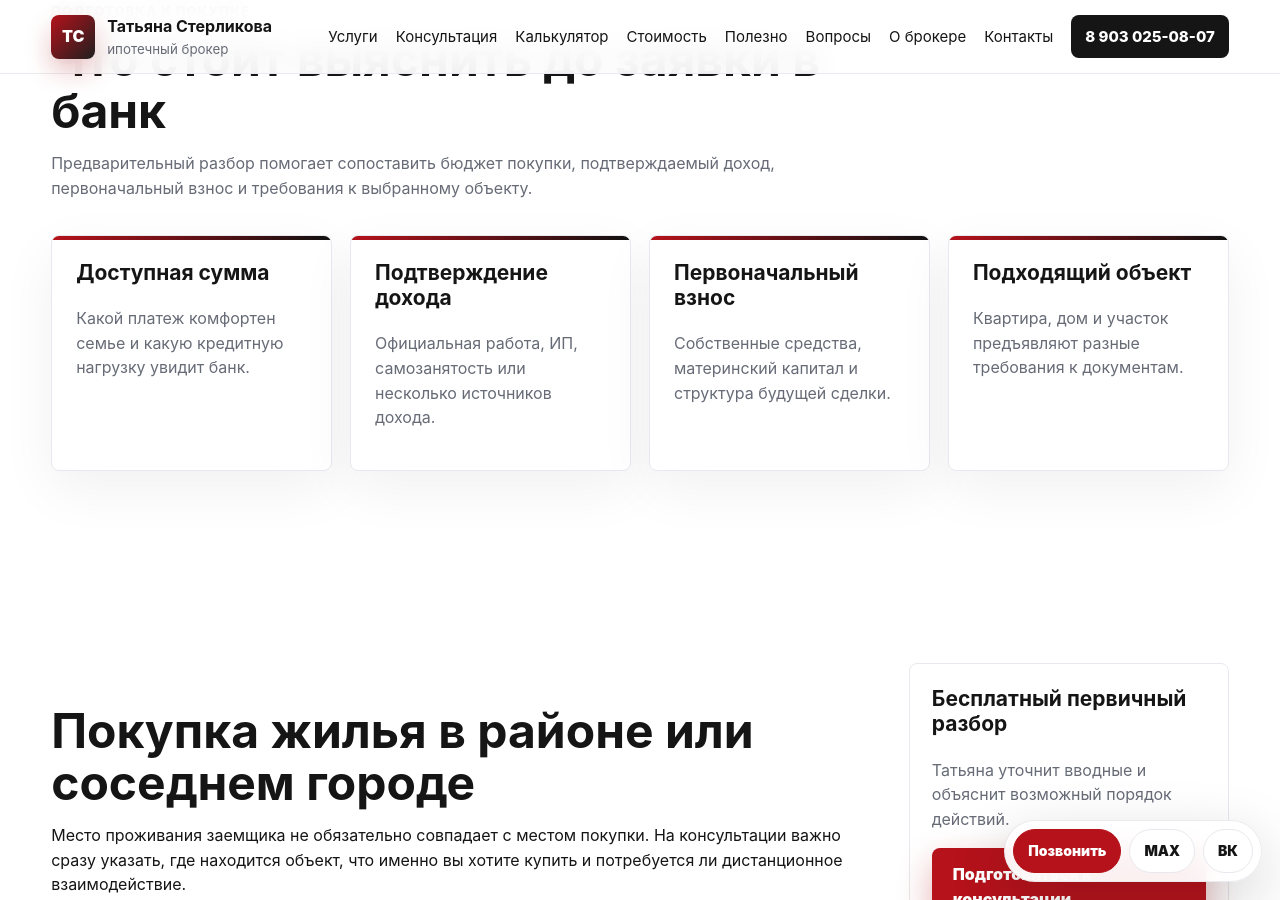
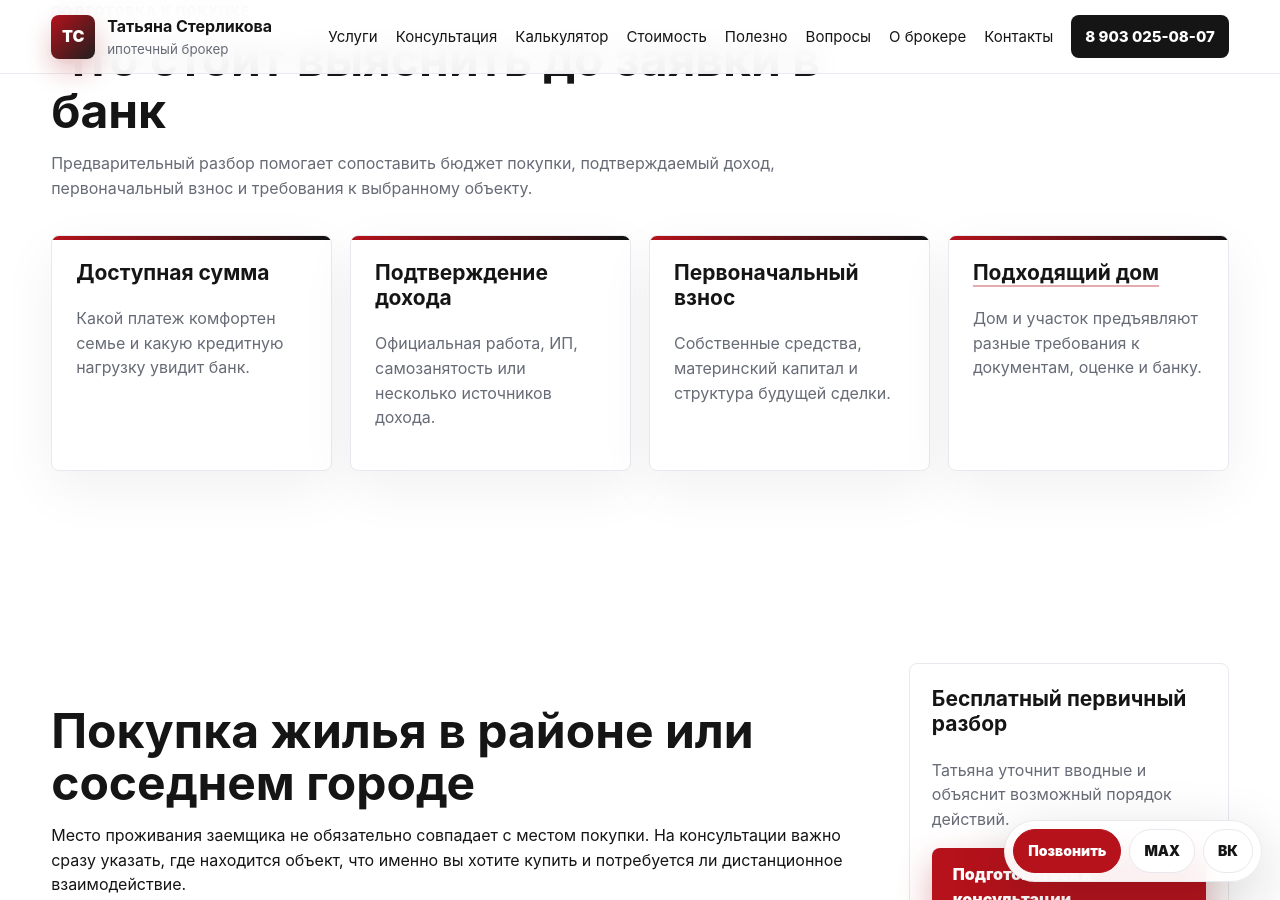
Before and after one commit to deputat36/broker, a Jekyll site: the page built from geo/gribanovskiy.md, in a window 1280 px wide and 900 px high, scrolled down 791 px. Built offline with Jekyll 4.4.1, drawn with Linux system fonts in a browser that asks for light colours; our own code applies the rules of GitHub Pages for plain Markdown files; some of the changed text lies outside the part shown.

Commit message:
Добавлена ссылка на ипотеку на дом в Грибановском районе

```diff
--- a/geo/gribanovskiy.md
+++ b/geo/gribanovskiy.md
@@ -21,7 +21,7 @@
     <article class="card"><h3>Доступная сумма</h3><p>Какой платеж комфортен семье и какую кредитную нагрузку увидит банк.</p></article>
     <article class="card"><h3>Подтверждение дохода</h3><p>Официальная работа, ИП, самозанятость или несколько источников дохода.</p></article>
     <article class="card"><h3>Первоначальный взнос</h3><p>Собственные средства, материнский капитал и структура будущей сделки.</p></article>
-    <article class="card"><h3>Подходящий объект</h3><p>Квартира, дом и участок предъявляют разные требования к документам.</p></article>
+    <article class="card"><h3><a href="{{ '/geo/gribanovskiy/ipoteka-na-dom/' | relative_url }}">Подходящий дом</a></h3><p>Дом и участок предъявляют разные требования к документам, оценке и банку.</p></article>
   </div>
 </section>
 
@@ -36,11 +36,11 @@
   </article>
   <aside class="sidebar">
     <div class="seo-panel"><h3>Бесплатный первичный разбор</h3><p>Татьяна уточнит вводные и объяснит возможный порядок действий.</p><a class="btn btn-primary" href="{{ '/konsultaciya/' | relative_url }}">Подготовиться к консультации</a></div>
-    <div class="seo-panel"><h3>Полезные услуги</h3><ul><li><a href="{{ '/uslugi/podbor-ipoteki/' | relative_url }}">Подбор ипотеки</a></li><li><a href="{{ '/uslugi/ipoteka-na-dom/' | relative_url }}">Ипотека на дом</a></li><li><a href="{{ '/uslugi/ipoteka-dlya-ip-samozanyatyh/' | relative_url }}">ИП и самозанятые</a></li></ul></div>
+    <div class="seo-panel"><h3>Полезные услуги</h3><ul><li><a href="{{ '/uslugi/podbor-ipoteki/' | relative_url }}">Подбор ипотеки</a></li><li><a href="{{ '/geo/gribanovskiy/ipoteka-na-dom/' | relative_url }}">Ипотека на дом в Грибановском районе</a></li><li><a href="{{ '/uslugi/ipoteka-na-dom/' | relative_url }}">Ипотека на дом</a></li><li><a href="{{ '/uslugi/ipoteka-dlya-ip-samozanyatyh/' | relative_url }}">ИП и самозанятые</a></li></ul></div>
   </aside>
 </section>
 
-<section class="section muted"><div class="section-head"><p class="eyebrow">Частые сценарии</p><h2>По каким вопросам обращаются</h2></div><div class="grid cards-3"><article class="card"><h3><a href="{{ '/uslugi/semeynaya-ipoteka/' | relative_url }}">Семейная ипотека</a></h3><p>Условия семьи, объект, взнос и требования выбранного банка.</p></article><article class="card"><h3><a href="{{ '/uslugi/materinskiy-kapital/' | relative_url }}">Материнский капитал</a></h3><p>Использование сертификата в ипотечной сделке.</p></article><article class="card"><h3><a href="{{ '/uslugi/otkazali-v-ipoteke/' | relative_url }}">Отказ банка</a></h3><p>Проверка возможных причин перед следующей заявкой.</p></article></div></section>
+<section class="section muted"><div class="section-head"><p class="eyebrow">Частые сценарии</p><h2>По каким вопросам обращаются</h2></div><div class="grid cards-3"><article class="card"><h3><a href="{{ '/geo/gribanovskiy/ipoteka-na-dom/' | relative_url }}">Покупка дома</a></h3><p>Дом, участок, документы, оценка и требования банка к объекту.</p></article><article class="card"><h3><a href="{{ '/uslugi/semeynaya-ipoteka/' | relative_url }}">Семейная ипотека</a></h3><p>Условия семьи, объект, взнос и требования выбранного банка.</p></article><article class="card"><h3><a href="{{ '/uslugi/materinskiy-kapital/' | relative_url }}">Материнский капитал</a></h3><p>Использование сертификата в ипотечной сделке.</p></article><article class="card"><h3><a href="{{ '/uslugi/otkazali-v-ipoteke/' | relative_url }}">Отказ банка</a></h3><p>Проверка возможных причин перед следующей заявкой.</p></article></div></section>
 
 <section class="section compact-section"><div class="notice"><div><p class="eyebrow">Клиентам компании «ЭТАЖИ»</p><h2>Сопровождение включено в комиссию</h2><p>При проведении сделки через компанию «ЭТАЖИ» услуги ипотечного брокера отдельно клиентом не оплачиваются.</p></div><a class="btn btn-dark" href="{{ '/etagi/' | relative_url }}">Условия для клиентов</a></div></section>
 
```
